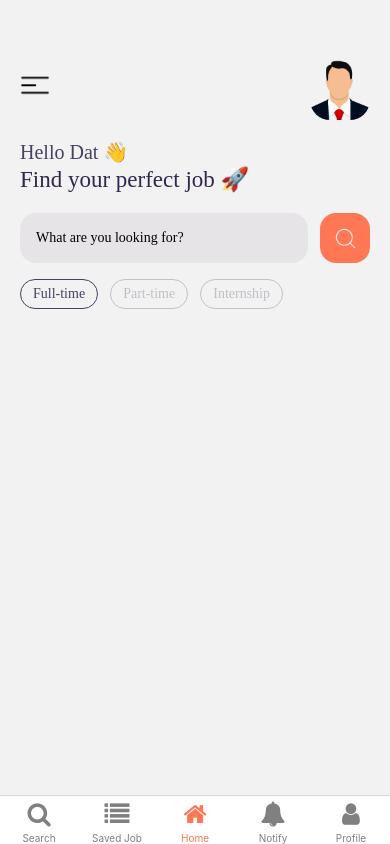
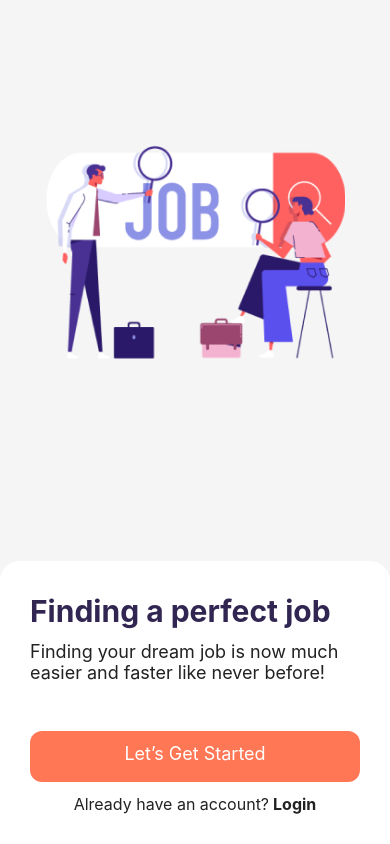
Before and after one commit to lekhanhdat/JobFinder, a React Native app: screen / in a window 390 px wide. Built offline with nearby package versions, Linux system fonts and the light colour scheme.

Commit message:
Welcome show first

```diff
--- a/App.js
+++ b/App.js
@@ -5,19 +5,9 @@ import { createNativeStackNavigator } from '@react-navigation/native-stack';
 import { enableScreens } from 'react-native-screens';
 import COLORS from "./constants/colors";
 import { FontAwesome } from '@expo/vector-icons';
-import SearchPage from "./screens/SearchPage"
-import SavedJob from "./screens/SavedJob";
-import HomePage from "./screens/HomePage";
-import Profile from "./screens/Profile";
-import EmptyNotify from './screens/EmptyNotify';
-import PersonalData from './screens/PersonalData';
-import ResumeAndInfo from './screens/ResumeAndInfo';
-import Settings from './screens/Settings';
-import AddExperience from './screens/AddExperience';
-import ChangeExperience from './screens/ChangeExperience';
-import FAQ from './screens/FAQ';
-import Policy from './screens/PrivacyPolicy';
-
+import Welcome from './screens/Welcome';
+import Login from './screens/Login';
+import MainApp from './screens/MainApp';
 
 
 
@@ -26,60 +16,22 @@ enableScreens();
 const Tab = createBottomTabNavigator();
 const Stack = createNativeStackNavigator();
 
-const ProfileStack = () => (
+const WelcomeStack = () => (
   <Stack.Navigator
-    initialRouteName="Profile"
+    initialRouteName="Welcome"
     screenOptions={() => ({headerShown:false})}>
-    <Stack.Screen name="ProfileDetails" component={Profile} />
-    <Stack.Screen name="PersonalData" component={PersonalData} />
-    <Stack.Screen name="ResumeAndInfo" component={ResumeAndInfo} />
-    <Stack.Screen name="Settings" component={Settings} />
-    <Stack.Screen name="FAQ" component={FAQ} />
-    <Stack.Screen name="Policy" component={Policy} />
-    <Stack.Screen name="AddExperience" component={AddExperience} />
-    <Stack.Screen name="ChangeExperience" component={ChangeExperience} />
+    <Stack.Screen name="WelcomeStack" component={Welcome} />
+    <Stack.Screen name="Login" component={Login} />
+    <Stack.Screen name="MainApp" component={MainApp} />
   </Stack.Navigator>
 );
 
 const App = () => {
   return (
-    <NavigationContainer>
-      <Tab.Navigator
-        initialRouteName="Home"
-        screenOptions={({ route }) => ({
-          tabBarActiveTintColor: COLORS.maugach,
-          tabBarInactiveTintColor: "gray",
-          tabBarStyle: [
-            {
-              "display": "flex"
-            },
-            null
-          ],
-          headerShown: false,
-          tabBarIcon: ({ focused, color, size }) => {
-            let iconName;
-
-            if (route.name === 'Home') {
-              iconName = focused ? 'home' : 'home';
-            } else if (route.name === 'Saved Job') {
-              iconName = focused ? 'list' : 'list';
-            } else if (route.name === 'Profile') {
-              iconName = focused ? 'user' : 'user';
-            } else if (route.name === 'Search') {
-              iconName = focused ? 'search' : 'search';
-            } else if (route.name === 'Notify') {
-              iconName = focused ? 'bell' : 'bell';
-            }
-            return <FontAwesome name={iconName} size={size} color={color} />;
-          },
-        })}>
-
-        <Tab.Screen name="Search" component={SearchPage} />
-        <Tab.Screen name="Saved Job" component={SavedJob} />
-        <Tab.Screen name="Home" component={HomePage} />
-        <Tab.Screen name="Notify" component={EmptyNotify} />
-        <Tab.Screen name="Profile" component={ProfileStack} />
-      </Tab.Navigator>
+    <NavigationContainer independent={true}>
+      <Stack.Navigator>
+        <Stack.Screen name="Welcome" component={WelcomeStack} options={{headerShown: false}} />
+      </Stack.Navigator>
     </NavigationContainer>
   );
 };
--- /dev/null
+++ b/screens/MainApp.js
@@ -0,0 +1,80 @@
+import React from 'react';
+import { createBottomTabNavigator } from '@react-navigation/bottom-tabs';
+import { NavigationContainer } from '@react-navigation/native';
+import { createNativeStackNavigator } from '@react-navigation/native-stack';
+import { enableScreens } from 'react-native-screens';
+import COLORS from "../constants/colors";
+import { FontAwesome } from '@expo/vector-icons';
+import SearchPage from "./SearchPage";
+import SavedJob from "./SavedJob";
+import HomePage from "./HomePage";
+import Profile from "./Profile";
+import EmptyNotify from './EmptyNotify';
+import PersonalData from './PersonalData';
+import ResumeAndInfo from './ResumeAndInfo';
+import Settings from './Settings';
+import AddExperience from './AddExperience';
+import ChangeExperience from './ChangeExperience';
+
+enableScreens();
+
+const Tab = createBottomTabNavigator();
+const Stack = createNativeStackNavigator();
+
+const ProfileStack = () => (
+  <Stack.Navigator
+    initialRouteName="Profile"
+    screenOptions={() => ({headerShown:false})}>
+    <Stack.Screen name="ProfileDetails" component={Profile} />
+    <Stack.Screen name="PersonalData" component={PersonalData} />
+    <Stack.Screen name="ResumeAndInfo" component={ResumeAndInfo} />
+    <Stack.Screen name="Settings" component={Settings} />
+    <Stack.Screen name="AddExperience" component={AddExperience} />
+    <Stack.Screen name="ChangeExperience" component={ChangeExperience} />
+  </Stack.Navigator>
+);
+
+const MainApp = () => {
+  return (
+    <NavigationContainer independent={true}>
+      <Tab.Navigator
+        initialRouteName="Home"
+        screenOptions={({ route }) => ({
+          tabBarActiveTintColor: COLORS.maugach,
+          tabBarInactiveTintColor: "gray",
+          tabBarStyle: [
+            {
+              "display": "flex"
+            },
+            null
+          ],
+          headerShown: false,
+          tabBarIcon: ({ focused, color, size }) => {
+            let iconName;
+
+            if (route.name === 'Home') {
+              iconName = focused ? 'home' : 'home';
+            } else if (route.name === 'Saved Job') {
+              iconName = focused ? 'list' : 'list';
+            } else if (route.name === 'Profile') {
+              iconName = focused ? 'user' : 'user';
+            } else if (route.name === 'Search') {
+              iconName = focused ? 'search' : 'search';
+            } else if (route.name === 'Notify') {
+              iconName = focused ? 'bell' : 'bell';
+            }
+            return <FontAwesome name={iconName} size={size} color={color} />;
+          },
+        })}>
+
+        <Tab.Screen name="Search" component={SearchPage} />
+        <Tab.Screen name="Saved Job" component={SavedJob} />
+        <Tab.Screen name="Home" component={HomePage} />
+        <Tab.Screen name="Notify" component={EmptyNotify} />
+        <Tab.Screen name="Profile" component={ProfileStack} />
+      </Tab.Navigator>
+    </NavigationContainer>
+  );
+};
+
+export default MainApp;
--- a/screens/Welcome.js
+++ b/screens/Welcome.js
@@ -67,7 +67,7 @@ const Welcome = ({ navigation }) => {
                     <Button
                         title="Let’s Get Started"
                         filled
-                        onPress={() => navigation.navigate("Signup")}
+                        onPress={() => navigation.navigate("MainApp")}
                         style={{
                             backgroundColor: COLORS.maugach,
                             borderColor: 'transparent',
```
